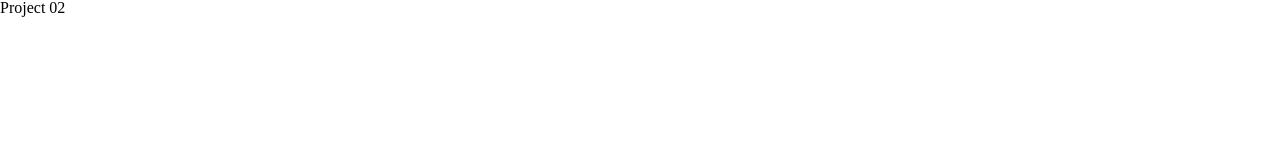
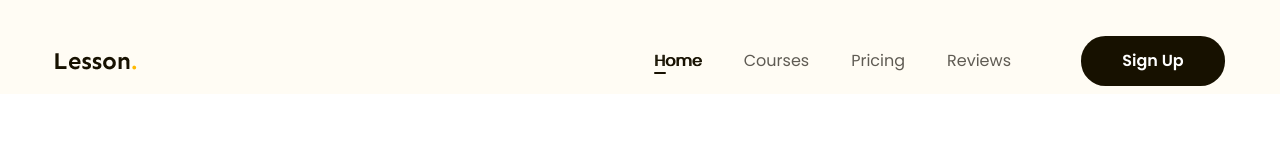
Before and after one commit to Track1211/f8-htmlcss-02, a plain HTML site: page index.html in a window 1280 px wide. Shown: the top 160 px of the page. Drawn offline with Linux system fonts and the light colour scheme.

Commit message:
Làm phần Header

```diff
--- a/assets/css/styles.css
+++ b/assets/css/styles.css
@@ -0,0 +1,94 @@
+* {
+    box-sizing: border-box;
+}
+
+html {
+    font-size: 62.5%;
+}
+
+body {
+    font-size: 1.6rem;
+    font-family: "Poppins", sans-serif;
+}
+
+/* Common */
+a {
+    text-decoration: none;
+}
+
+.btn {
+    display: inline-block;
+    min-width: 118px;
+    padding: 0 16px;
+    line-height: 50px;
+    font-weight: 600;
+    font-size: 1.6rem;
+    text-align: center;
+    color: #ffffff;
+    background: #171100;
+    border-radius: 24.5px;
+}
+
+.main-content {
+    width: 1170px;
+    max-width: calc(100% - 48px);
+    margin-left: auto;
+    margin-right: auto;
+}
+
+/* Header */
+.header {
+    background: #fffcf4;
+}
+
+.header.fixed {
+    position: sticky;
+    top: -28px;
+}
+
+.header .body {
+    display: flex;
+    align-items: center;
+    padding: 36px 0 8px;
+}
+
+.nav {
+    margin-left: auto;
+}
+
+.nav ul {
+    display: flex;
+}
+
+.nav a {
+    position: relative;
+    padding: 8px 21px;
+    font-size: 1.6rem;
+    color: #5f5b53;
+}
+
+.nav a:hover,
+.nav li.active a {
+    text-shadow: 1px 0 0 currentColor;
+    color: #171100;
+}
+
+.nav li.active a::after {
+    position: absolute;
+    left: 21px;
+    bottom: 6px;
+    content: "";
+    display: block;
+    width: 12px;
+    height: 2px;
+    background: #171100;
+    border-radius: 1px;
+}
+
+.header .sign-up-btn {
+    min-width: 144px;
+}
+
+.header .action {
+    margin-left: 49px;
+}
--- a/index.html
+++ b/index.html
@@ -8,10 +8,56 @@
         <!-- Reset CSS -->
         <link rel="stylesheet" href="./assets/css/reset.css" />
 
+        <!-- Embed fonts -->
+        <link rel="preconnect" href="https://fonts.googleapis.com" />
+        <link rel="preconnect" href="https://fonts.gstatic.com" crossorigin />
+        <link
+            href="https://fonts.googleapis.com/css2?family=Poppins:ital,wght@0,400;0,500;0,600;0,700;1,400&family=Sen:wght@700&display=swap"
+            rel="stylesheet"
+        />
+
         <!-- Styles -->
         <link rel="stylesheet" href="./assets/css/styles.css" />
     </head>
     <body>
-        <h1>Project 02</h1>
+        <main style="height: 5000px">
+            <header class="header fixed">
+                <div class="main-content">
+                    <div class="body">
+                        <!-- Logo -->
+                        <img
+                            src="./img/Lesson..png"
+                            alt="Lesson."
+                            class="logo"
+                        />
+
+                        <!-- Nav -->
+                        <nav class="nav">
+                            <ul>
+                                <li class="active">
+                                    <a href="#!">Home</a>
+                                </li>
+                                <li>
+                                    <a href="#!">Courses</a>
+                                </li>
+                                <li>
+                                    <a href="#!">Pricing</a>
+                                </li>
+                                <li>
+                                    <a href="#!">Reviews</a>
+                                </li>
+                            </ul>
+                        </nav>
+
+                        <!-- Action -->
+                        <div class="action">
+                            <a href="#!" class="btn sign-up-btn">Sign Up</a>
+                        </div>
+                    </div>
+                </div>
+            </header>
+        </main>
     </body>
 </html>
+    </body>
+</html>
```
Also changed, not shown: img/Lesson..png (added).
